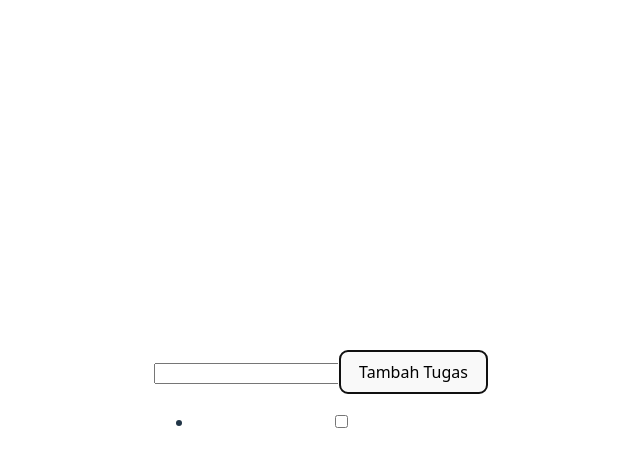
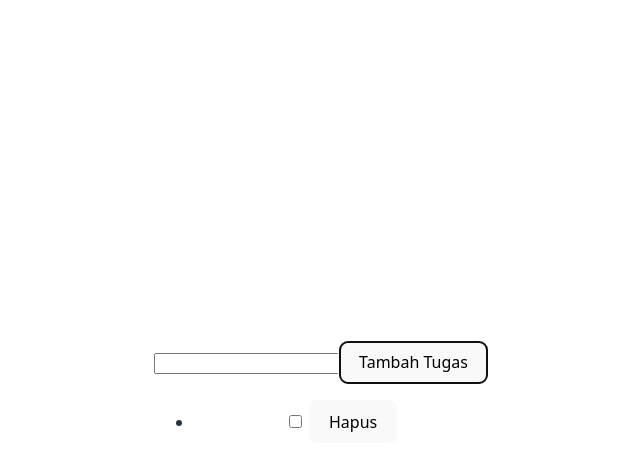
Before and after one commit to khuluqie/32-pbk-uts-233510115, a Vue app: page / in a window 1280 px wide. Both pictures are taken after a click on the button "Tambah Tugas". Shown: the top 466 px of the page, without its empty margins (319-959 px from the left). Built offline with nearby package versions, Linux system fonts and the light colour scheme.

Commit message:
hapus tugas

```diff
--- a/src/App.vue
+++ b/src/App.vue
@@ -19,6 +19,10 @@ const toggle = (tugas) => {
   console.log(tugas.selesai)
 }
 
+const hapusTugas = (t) => {
+  tugas.value = tugas.value.filter(tugas => tugas.id !== t.id)
+}
+
 </script>
 
 <template>
@@ -29,6 +33,7 @@ const toggle = (tugas) => {
     <li v-for="t in tugas" :key="tugas.id">
       <input type="checkbox" v-model="t.selesai" @change="toggle(t)" :checked="t.selesai">
       {{ t.nama }}
+      <button @click="hapusTugas(t)">Hapus</button>
     </li>
   </ul>
 </template>
```
